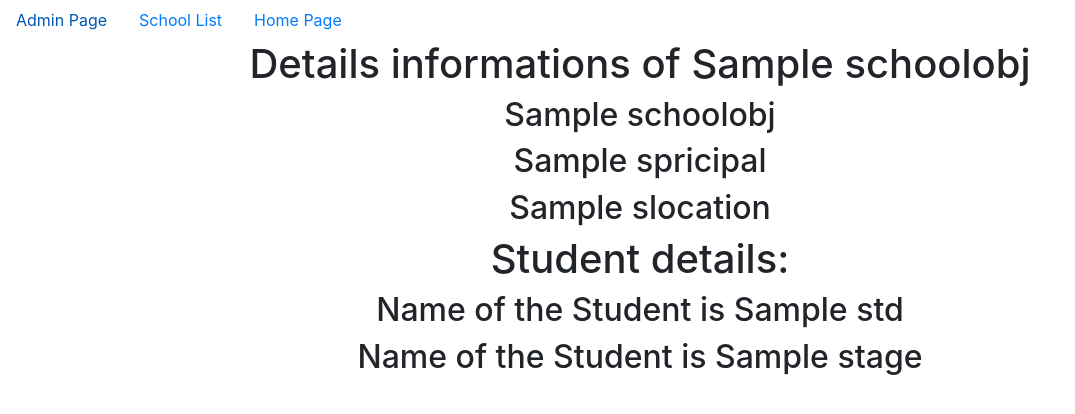
After one commit to Rakesh953/Django_project34_ClassBased_ListView_and_detailView, a Django app: template templates/app/school_detail.html in a window 1280 px wide. The commit adds this page. Shown: the top 414 px of the page, without its empty margins (0-1075 px from the left). Run offline with Django 5.2, Linux system fonts and the light colour scheme; the template is opened without the code that fills it: most values are stand-ins (such as "Sample title", 1, 10 or a date in 2020).

Commit message:
DetailView

```diff
--- a/project34_ClassBased_ListView/urls.py
+++ b/project34_ClassBased_ListView/urls.py
@@ -15,10 +15,12 @@ Including another URLconf
     2. Add a URL to urlpatterns:  path('blog/', include('blog.urls'))
 """
 from django.contrib import admin
-from django.urls import path
+from django.urls import path,re_path
 from app.views import *
 
 urlpatterns = [
     path('admin/', admin.site.urls),
     path('SchoolList/',SchoolList.as_view(),name='SchoolList'),
+    path('Home/',Home.as_view(),name='Home'),
+    re_path('(?P<pk>\d+)/',SchoolDetail.as_view(),name='SchoolDetail'),
 ]
--- /dev/null
+++ b/templates/app/base.html
@@ -0,0 +1,37 @@
+<!doctype html>
+<html lang="en">
+  <head>
+    <!-- Required meta tags -->
+    <meta charset="utf-8">
+    <meta name="viewport" content="width=device-width, initial-scale=1, shrink-to-fit=no">
+
+    <!-- Bootstrap CSS -->
+    <link rel="stylesheet" href="https://cdn.jsdelivr.net/npm/bootstrap@4.6.2/dist/css/bootstrap.min.css" integrity="sha384-xOolHFLEh07PJGoPkLv1IbcEPTNtaed2xpHsD9ESMhqIYd0nLMwNLD69Npy4HI+N" crossorigin="anonymous">
+{% block title %}
+    <title>Hello, world!</title>
+{% endblock %}
+  </head>
+  <body>
+        <nav class="nav">
+          <a href="{% url 'admin:index' %}" class="nav-link">Admin Page</a>
+          <a href="{% url 'SchoolList' %}" class="nav-link">School List</a>
+          <a href="{% url 'Home' %}" class="nav-link">Home Page</a>
+        </nav>
+    {% block body_block %}
+
+    {% endblock %}
+
+    <!-- Optional JavaScript; choose one of the two! -->
+
+    <!-- Option 1: jQuery and Bootstrap Bundle (includes Popper) -->
+    <script src="https://cdn.jsdelivr.net/npm/jquery@3.5.1/dist/jquery.slim.min.js" integrity="sha384-DfXdz2htPH0lsSSs5nCTpuj/zy4C+OGpamoFVy38MVBnE+IbbVYUew+OrCXaRkfj" crossorigin="anonymous"></script>
+    <script src="https://cdn.jsdelivr.net/npm/bootstrap@4.6.2/dist/js/bootstrap.bundle.min.js" integrity="sha384-Fy6S3B9q64WdZWQUiU+q4/2Lc9npb8tCaSX9FK7E8HnRr0Jz8D6OP9dO5Vg3Q9ct" crossorigin="anonymous"></script>
+
+    <!-- Option 2: Separate Popper and Bootstrap JS -->
+    <!--
+    <script src="https://cdn.jsdelivr.net/npm/jquery@3.5.1/dist/jquery.slim.min.js" integrity="sha384-DfXdz2htPH0lsSSs5nCTpuj/zy4C+OGpamoFVy38MVBnE+IbbVYUew+OrCXaRkfj" crossorigin="anonymous"></script>
+    <script src="https://cdn.jsdelivr.net/npm/popper.js@1.16.1/dist/umd/popper.min.js" integrity="sha384-9/reFTGAW83EW2RDu2S0VKaIzap3H66lZH81PoYlFhbGU+6BZp6G7niu735Sk7lN" crossorigin="anonymous"></script>
+    <script src="https://cdn.jsdelivr.net/npm/bootstrap@4.6.2/dist/js/bootstrap.min.js" integrity="sha384-+sLIOodYLS7CIrQpBjl+C7nPvqq+FbNUBDunl/OZv93DB7Ln/533i8e/mZXLi/P+" crossorigin="anonymous"></script>
+    -->
+  </body>
+</html>
--- /dev/null
+++ b/templates/app/school_detail.html
@@ -0,0 +1,22 @@
+{% extends 'app/base.html' %}
+
+{% block title %}
+    <title>School Details</title>
+{% endblock %}
+
+{% block body_block %}
+
+<center>
+<h1>Details informations of {{schoolobj.sname}}</h1>
+<h2>{{schoolobj.sname}}</h2>
+<h2>{{schoolobj.spricipal}}</h2>
+<h2>{{schoolobj.slocation}}</h2>
+
+<h1>Student details:</h1>
+{% for STD in schoolobj.students.all %}
+    <h2>Name of the Student is {{STD.stname}}</h2>
+    <h2>Name of the Student is {{STD.stage}}</h2>
+{% endfor %}
+</center>
+
+{% endblock %}
```
Also changed, not shown: app/models.py (+6 -1 lines), app/views.py (+8 -1 lines), templates/app/Home.html (added, +11 -0 lines), templates/app/school_list.html (+10 -10 lines), db.sqlite3.
